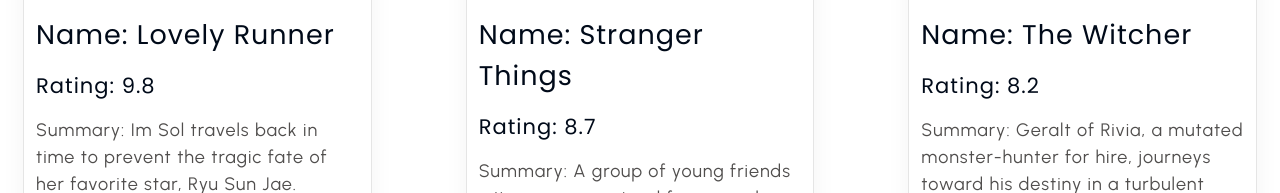
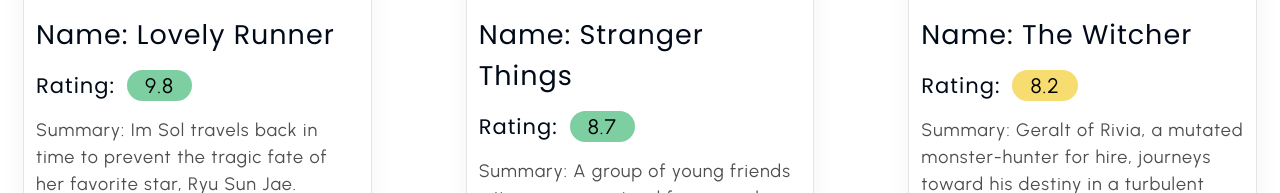
Before and after one commit to ashwinr-10/practice-react-js, a React (Vite) app in the folder practice_react/: page / in a window 1280 px wide. Shown: the part 461-654 px from the top of the page. Built offline with nearby package versions, Linux system fonts and the light colour scheme.

Commit message:
19 Conditional Styling

```diff
--- a/practice_react/src/components/Netflix.css
+++ b/practice_react/src/components/Netflix.css
@@ -16,3 +16,22 @@
     flex-direction: column;
     gap: 1.5rem;
 }
+
+.super_hit {
+    background-color: #7dcea0;
+}
+
+.average {
+    background-color: #f7dc6f;
+}
+
+.rating {
+    padding: 0.3rem 1.8rem;
+    color: #000;
+    margin-left: 1.2rem;
+    border-radius: 100rem;
+    -webkit-border-radius: 100rem;
+    -moz-border-radius: 100rem;
+    -ms-border-radius: 100rem;
+    -o-border-radius: 100rem;
+}
--- a/practice_react/src/components/SeriesCard.jsx
+++ b/practice_react/src/components/SeriesCard.jsx
@@ -1,13 +1,17 @@
 export const SeriesCard = ({curElem}) => {    //(props)
      // console.log(curElem);
-     const btn_style = {
+
+    const { id , img_url , name , rating , description , genre , cast , watch_url } = curElem;   //props.curElem
+    const btn_style = {
       padding: "1.2rem 2.4rem",
       border: "none",
       fontSize: "1.6rem",
-      backgroundColor: "var( --bnt-hover-bg-color)",
+      backgroundColor: "var( --bnt-hover-bg-color)", //`${rating >= 8.5 ? "#7dcea0" : "#f7dc6f"}`
       color: "var(--bg-color)",
+      fontWeight: "bold",
+      cursor: "pointer",
     }
-     const { id , img_url , name , rating , description , genre , cast , watch_url } = curElem;   //props.curElem
+    const ratingClass = rating >= 8.5 ? "super_hit" : "average";
     return (
         <li className="card" key={id}>
         <div>
@@ -16,7 +20,12 @@
           </div>
       <div className="card-content">
           <h2>Name: {name} </h2>
-        <h3>Rating: {rating}</h3>
+        <h3>
+          Rating:
+          <span className={`rating ${ratingClass}`}>
+          {rating}
+          </span>
+        </h3>
         <p>Summary: {description} </p>
         <p>Genre: {genre.join(", ")}</p>
         <p>Cast: {cast.join(", ")}</p>
```
